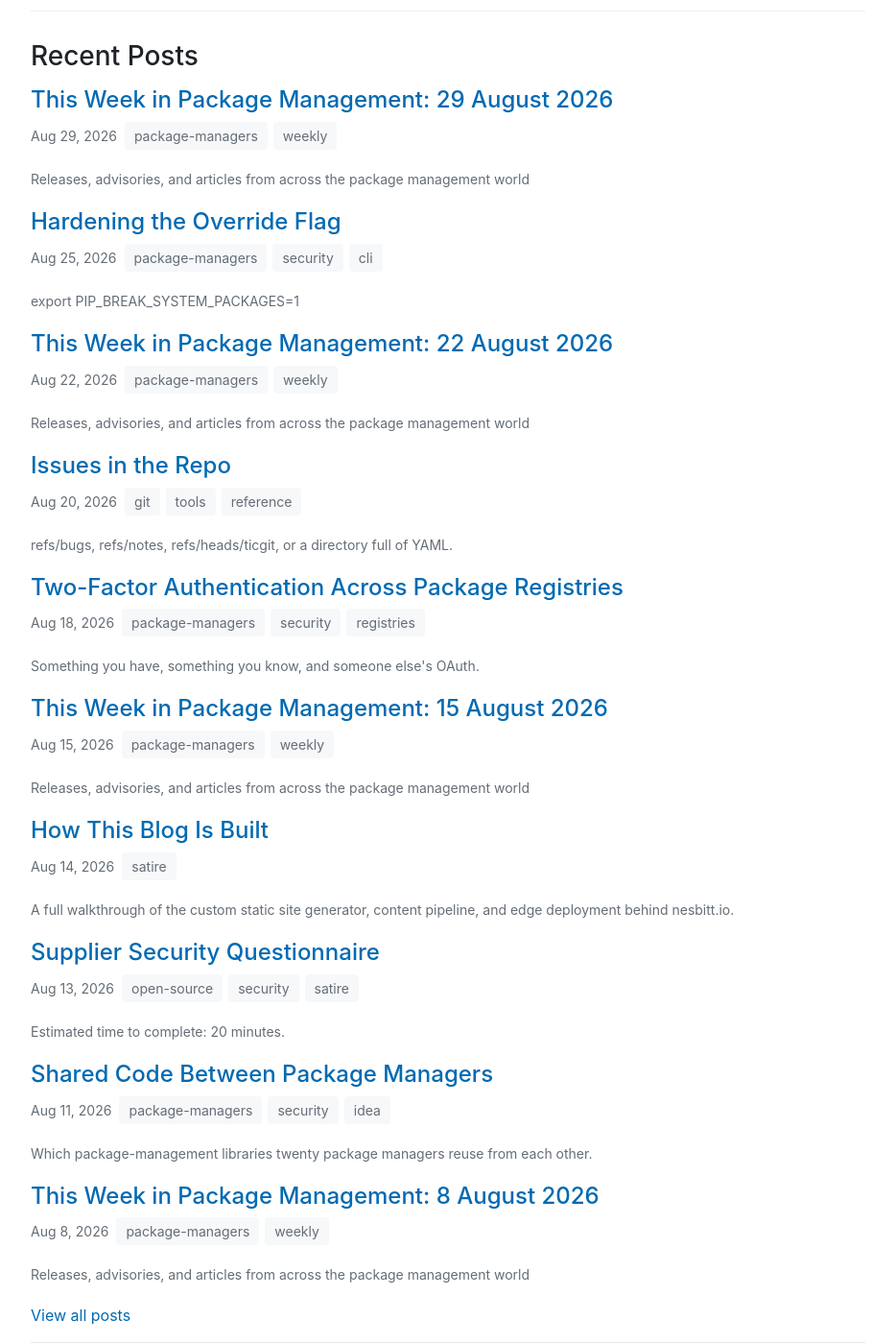
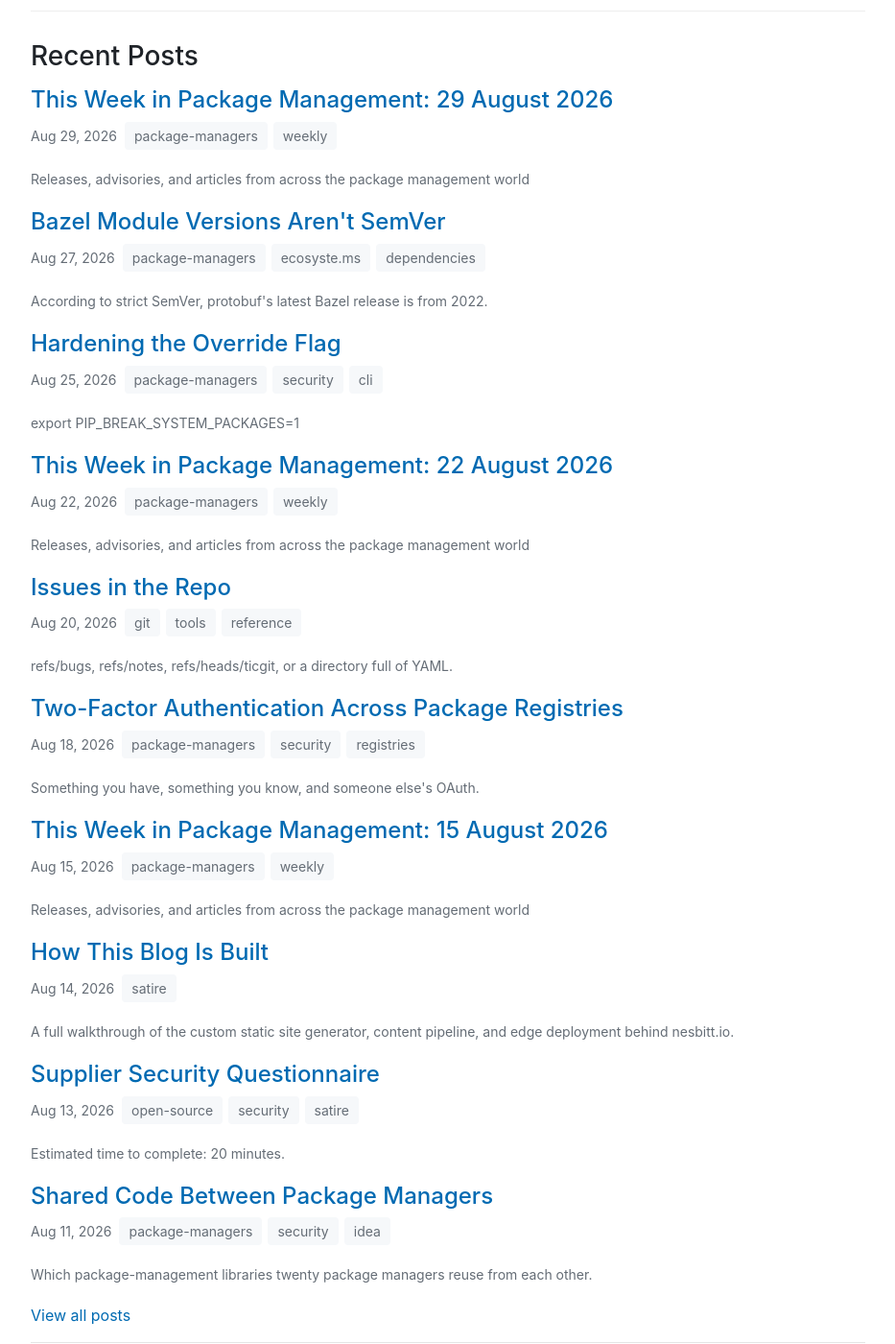
Before and after one commit to andrew/nesbitt.io, a Jekyll site: the page built from index.md, in a window 1280 px wide and 1400 px high, scrolled down 407 px. Shown: the whole window at 96% size, without its empty margins (173-1106 px from the left). Built offline with Jekyll 4.4.1, drawn with Linux system fonts in a browser that asks for light colours; comment, search, counter and statistics services are not loaded; some of the changed lines change nothing that is shown.

Commit message:
Add post on Bazel module versions and SemVer discrepancies

```diff
--- a/_data/stats.json
+++ b/_data/stats.json
@@ -1,9 +1,9 @@
 {
-  "generated_at": "2026-08-27T14:25:07Z",
-  "total_posts": 201,
-  "total_words": 278441,
-  "reading_minutes": 1393,
-  "average_words": 1385,
+  "generated_at": "2026-08-27T16:46:05Z",
+  "total_posts": 202,
+  "total_words": 279167,
+  "reading_minutes": 1396,
+  "average_words": 1382,
   "longest_post": {
     "title": "Skills Registry Threat Models",
     "url": "/2026/06/03/skills-registry-threat-models.html",
@@ -20,16 +20,16 @@
     "date": "2017-02-24"
   },
   "last_post": {
-    "title": "Hardening the Override Flag",
-    "url": "/2026/08/25/hardening-the-override-flag.html",
-    "date": "2026-08-25"
+    "title": "Bazel Module Versions Aren't SemVer",
+    "url": "/2026/08/27/bazel-module-versions-arent-semver.html",
+    "date": "2026-08-27"
   },
   "years_active": 9.5,
-  "posts_per_month": 1.7,
+  "posts_per_month": 1.8,
   "posts_by_year": [
     {
       "year": 2026,
-      "count": 161
+      "count": 162
     },
     {
       "year": 2025,
@@ -55,7 +55,7 @@
   "posts_by_month": [
     {
       "month": "2026-08",
-      "count": 13
+      "count": 14
     },
     {
       "month": "2026-07",
@@ -119,14 +119,14 @@
     "monday": 26,
     "tuesday": 32,
     "wednesday": 23,
-    "thursday": 36,
+    "thursday": 37,
     "friday": 34,
     "saturday": 32
   },
   "tags": [
     {
       "name": "package-managers",
-      "count": 137
+      "count": 138
     },
     {
       "name": "security",
@@ -158,7 +158,7 @@
     },
     {
       "name": "dependencies",
-      "count": 18
+      "count": 19
     },
     {
       "name": "ai",
@@ -178,7 +178,7 @@
     },
     {
       "name": "ecosyste.ms",
-      "count": 10
+      "count": 11
     },
     {
       "name": "github",
--- /dev/null
+++ b/_posts/2026/2026-08-27-bazel-module-versions-arent-semver.md
@@ -0,0 +1,32 @@
+---
+layout: post
+title: "Bazel Module Versions Aren't SemVer"
+date: 2026-08-27 10:00 +0000
+description: "According to strict SemVer, protobuf's latest Bazel release is from 2022."
+tags:
+  - package-managers
+  - ecosyste.ms
+  - dependencies
+---
+
+Aman Sharma [reported](https://github.com/git-pkgs/enrichment/issues/65) this week that [packages.ecosyste.ms](https://packages.ecosyste.ms) had the latest version of protobuf on the [Bazel Central Registry](https://registry.bazel.build/) (BCR, the default package index for Bazel's built-in dependency manager) as `3.19.6`. The [current release](https://registry.bazel.build/modules/protobuf) is `36.0.bcr.1`. Protobuf [dropped the leading `3.` in 2022](https://protobuf.dev/support/version-support/) and has shipped `21.x` through `36.x` since, so `3.19.6` is four years behind.
+
+The [root cause](https://github.com/ecosyste-ms/packages/issues/1810) is that the "latest release" query filters out anything the [`semantic`](https://rubygems.org/gems/semantic) gem fails to parse. That code predates the [vers](https://github.com/andrew/vers) library and I've yet to swap it over, so it's still applying one strict SemVer parser to every ecosystem. SemVer requires exactly three numeric segments before the hyphen. `36.0` has two, `0.7.1.bcr.1` has five, and `bcr` contains letters, so every protobuf release since `3.19.6` fails the parse and gets treated as unstable. The same filter reports [glog](https://registry.bazel.build/modules/glog)'s latest as `0.7.1` when the registry has `0.7.1.bcr.1`.
+
+Bazel is a build tool first, and its module system ([bzlmod](https://bazel.build/external/overview#bzlmod), the default since Bazel 7) is mostly used to pull in existing C++, Java and Go projects that already have their own release histories. Rather than force those projects to renumber, Bazel [documents](https://bazel.build/external/module#version-format) its version format as a deliberate loosening of SemVer: any SemVer string is valid and sorts the same way, and beyond that the release part can have any number of segments and each segment can contain letters. Abseil's date-based `20210324.2` and protobuf's two-segment `36.0` are both accepted as-is. The grammar in [`Version.java`](https://github.com/bazelbuild/bazel/blob/a8a2c0c1fa063a0bba4e7222a1b1d2c8a4e0e632/src/main/java/com/google/devtools/build/lib/bazel/bzlmod/Version.java#L33-L48) is `RELEASE[-PRERELEASE][+BUILD]`, where `RELEASE` is dot-separated identifiers of ASCII letters and digits only. Comparison applies SemVer's [prerelease identifier rules](https://semver.org/#spec-item-11) to the release segments as well:
+
+- numeric identifiers sort numerically, so `36.0` > `4.0.0`
+- any identifier containing a letter sorts above every purely numeric one, then as an ASCII string
+- a version with more release segments sorts above one that shares its prefix, so `0.7.1.bcr.1` > `0.7.1`
+- a prerelease sorts below the same release part on its own, so `36.0-rc2` < `36.0`
+
+The `.bcr.N` suffix is a [registry convention](https://github.com/bazelbuild/bazel-central-registry/blob/main/docs/README.md#module-versions) rather than part of the format. Registry entries are immutable once published, and the registry often carries small patches on top of the upstream tarball to make a project build cleanly under Bazel. When one of those patches needs updating and the upstream source stays as-is, the fixed entry is published under a new version with `.bcr.1` tacked onto the release part. That's why `36.0.bcr.1` exists: `36.0` was [yanked](https://github.com/bazelbuild/bazel-central-registry/blob/main/modules/protobuf/metadata.json) for a macOS toolchain integrity mismatch, and the fix went in as extra release segments rather than a `+build` tag so that it sorts strictly above `36.0`. That ordering matters because Bazel resolves dependencies with [Minimal Version Selection](https://research.swtch.com/vgo-mvs), the same algorithm as Go modules, which always picks the highest version any dependent asked for; a suffix that sorted equal or lower would leave everyone pinned to the broken build.
+
+`Version.java` also handles build metadata differently from SemVer §10: rather than being ignored for comparison and kept, the `+BUILD` part is [stripped at parse time](https://github.com/bazelbuild/bazel/blob/a8a2c0c1fa063a0bba4e7222a1b1d2c8a4e0e632/src/main/java/com/google/devtools/build/lib/bazel/bzlmod/Version.java#L69-L72) before anything is stored or sent to a registry, so `1.2.3+abc` and `1.2.3` are equal and interchangeable rather than equal-but-distinct. The empty string is a valid version and [sorts higher than everything else](https://github.com/bazelbuild/bazel/blob/a8a2c0c1fa063a0bba4e7222a1b1d2c8a4e0e632/src/main/java/com/google/devtools/build/lib/bazel/bzlmod/Version.java#L182-L186); it marks a module that's been overridden to point at a local directory or git commit instead of a registry release, and sorting it top means a local override always wins MVS. Since the release segments have no fixed meaning, breaking changes were originally signalled by a separate `compatibility_level` integer in the module file, roughly equivalent to a SemVer major version. Both active release lines [made that field a no-op](https://github.com/bazelbuild/bazel/pull/28615) in February 2026 (9.1.0, backported to 8.6.0) after it caused resolution failures only the module authors could resolve, leaving breaking changes to be reported by the module's own build-time errors instead.
+
+External parsers get `.bcr.N` wrong one of two ways:
+
+- strict SemVer (the `semantic` gem): rejects `0.7.1.bcr.1` because the release part must be exactly three integers, so it drops from the stable set
+- permissive generic (the vers fallback): accepts the extra segments, applies prerelease semantics to the alphabetic `bcr`, and sorts it below `0.7.1`
+
+The [vers spec](https://github.com/package-url/vers-spec), the package-url project's cross-ecosystem notation for version ranges, enumerates comparison schemes for [fifteen ecosystems](https://github.com/package-url/vers-spec/blob/main/docs/types/vers-types.md) and has yet to cover Bazel, though `pkg:bazel` is a [registered purl type](https://github.com/package-url/purl-spec/blob/main/types/bazel-definition.json) so there is already a slot for a `vers:bazel` scheme. Both vers libraries I maintain hit the second case. The fix in [Ruby](https://github.com/andrew/vers/pull/34) and [Go](https://github.com/git-pkgs/vers/pull/43) is a port of the `Version.java` sort as an implementation-defined `bazel` scheme ahead of the spec. The corresponding [ecosyste.ms change](https://github.com/ecosyste-ms/packages/pull/1811) keeps `.bcr.N` releases eligible as stable, lets the yanked flag exclude `36.0`, and moves both protobuf and glog to the correct latest version.
```
